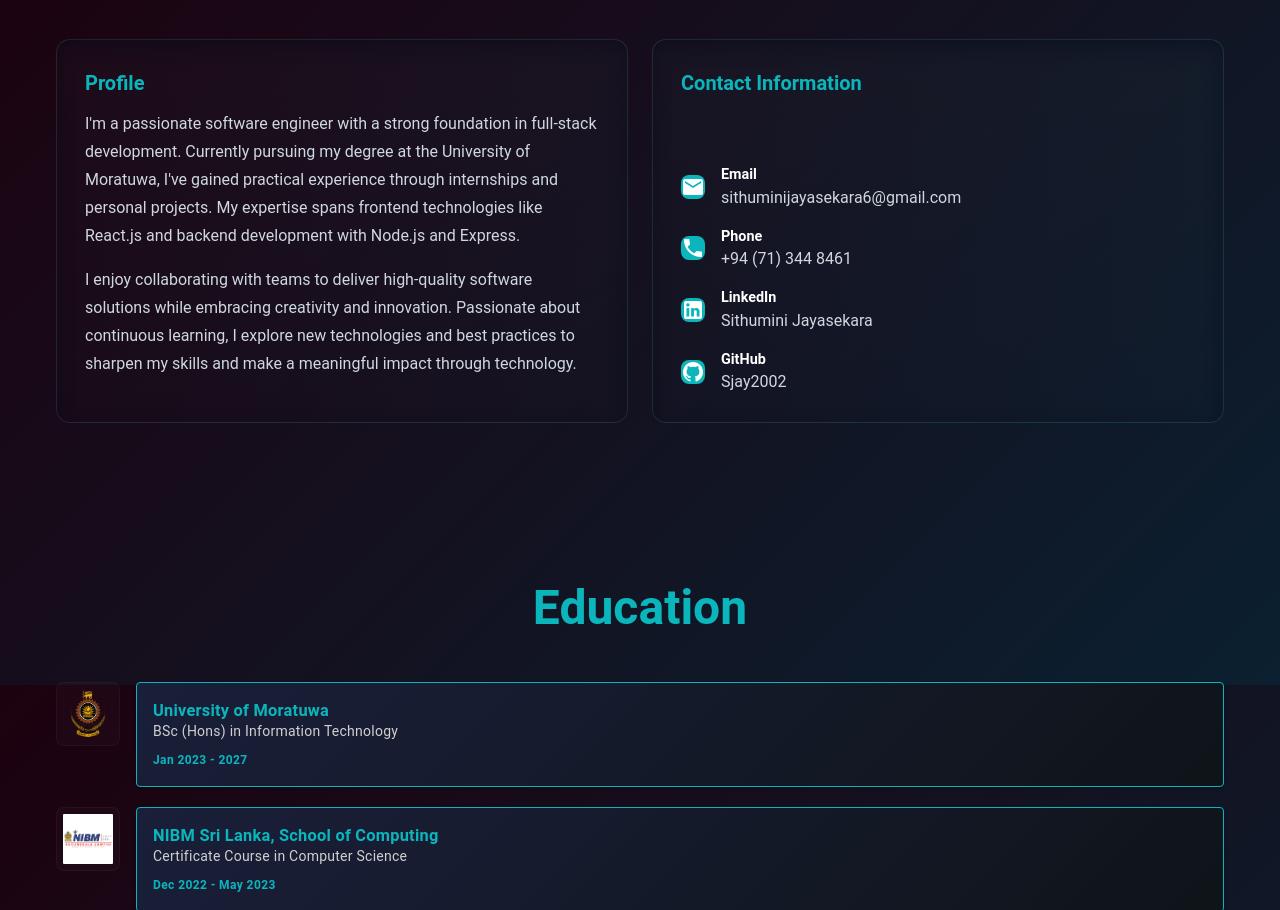
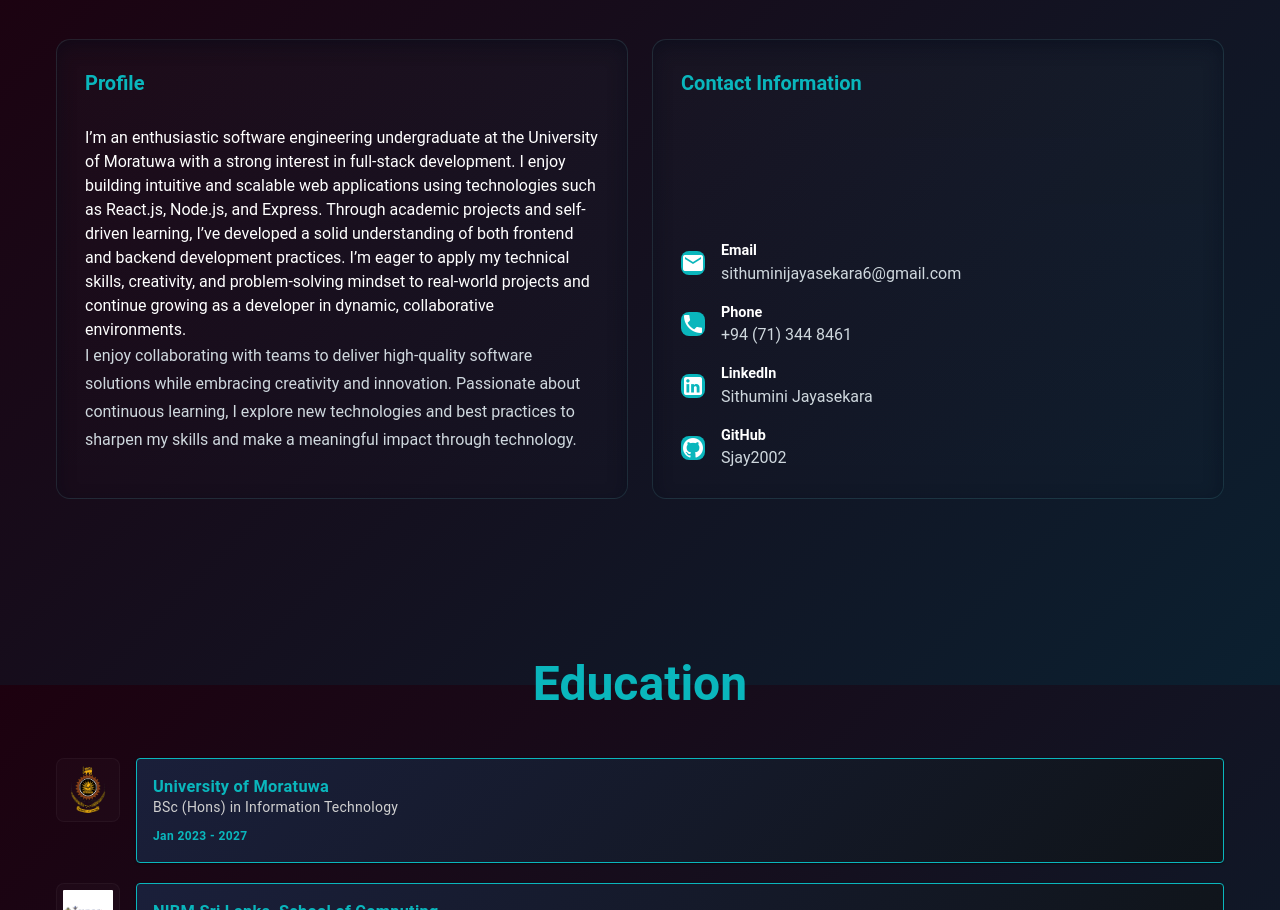
Before and after one commit to Sjay2002/my-portfolio, a Vue app: page / in a window 1280 px wide. Shown: the part 915-1825 px from the top of the page. Built offline with nearby package versions, Linux system fonts and the light colour scheme.

Commit message:
updated content

```diff
--- a/src/App.vue
+++ b/src/App.vue
@@ -114,9 +114,9 @@
             <h3 class="about-card-title">Profile</h3>
             <div class="about-card-body">
               <p>
-                I'm a passionate software engineer with a strong foundation in full-stack development. Currently pursuing my degree at the University of Moratuwa, I've gained practical experience through internships and personal projects. My expertise spans frontend technologies like React.js and backend development with Node.js and Express.
+
               </p>
-
+I’m an enthusiastic software engineering undergraduate at the University of Moratuwa with a strong interest in full-stack development. I enjoy building intuitive and scalable web applications using technologies such as React.js, Node.js, and Express. Through academic projects and self-driven learning, I’ve developed a solid understanding of both frontend and backend development practices. I’m eager to apply my technical skills, creativity, and problem-solving mindset to real-world projects and continue growing as a developer in dynamic, collaborative environments.
               <p>
                 I enjoy collaborating with teams to deliver high-quality software solutions while embracing creativity and innovation. Passionate about continuous learning, I explore new technologies and best practices to sharpen my skills and make a meaningful impact through technology.
               </p>
```
